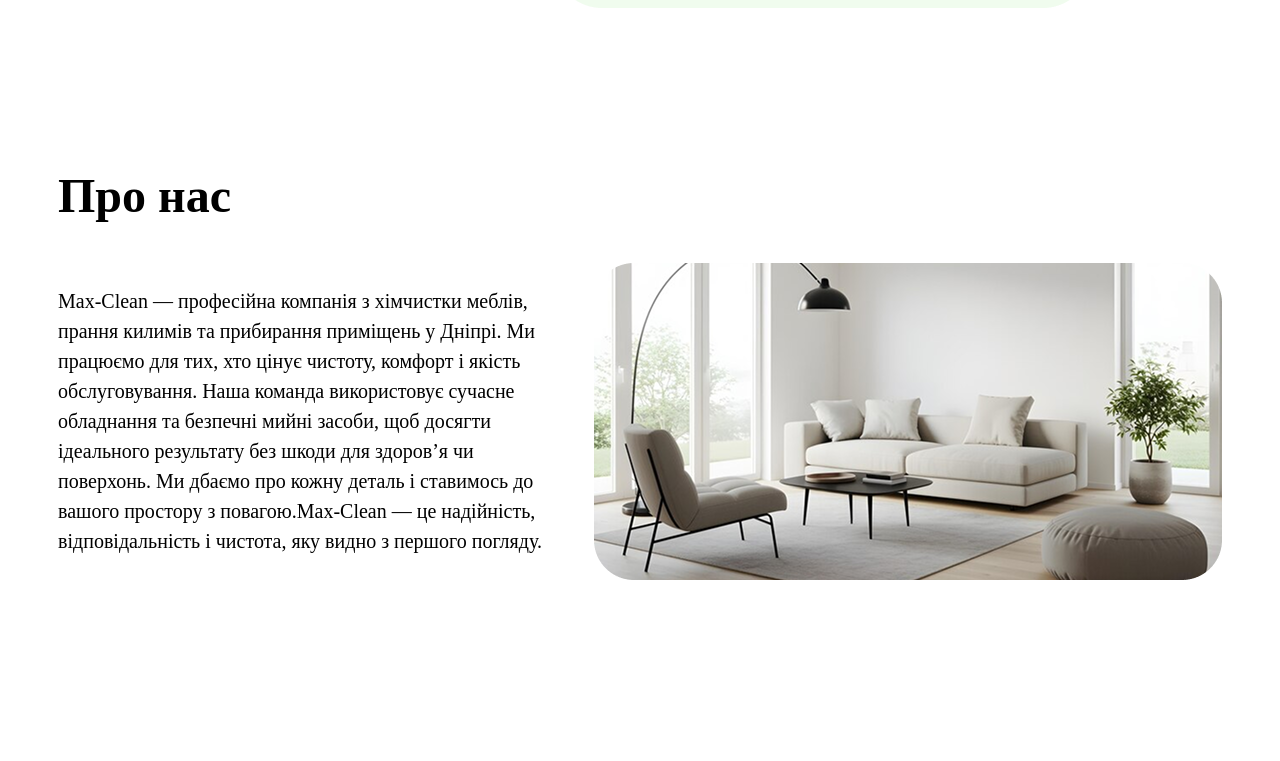
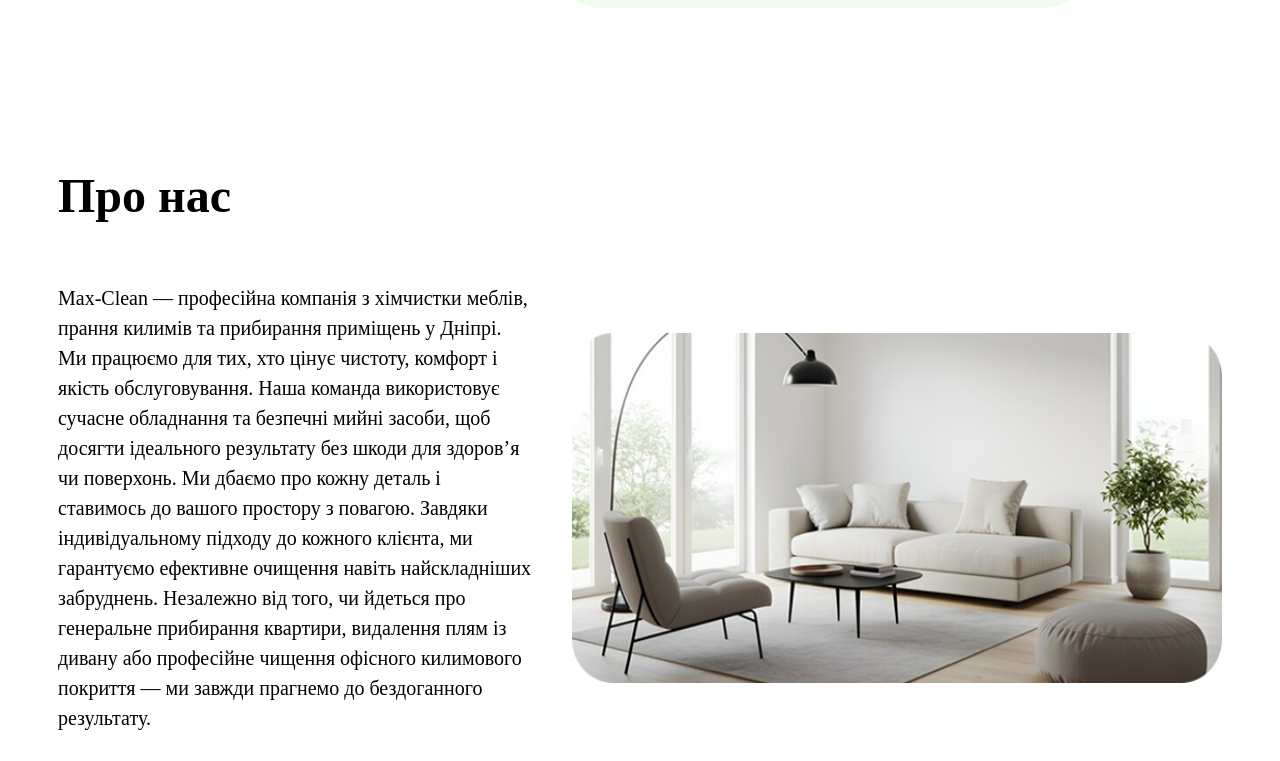
Before and after one commit to Igor-Konyaga/max-clean, a Next.js app: page /max-clean/ui/Home/ui/Home in a window 1280 px wide. Shown: the part 957-1718 px from the top of the page. Before the commit the page ends 1545 px from the top, so only its background shows below. Built offline with nearby package versions, Linux system fonts and the light colour scheme.

Commit message:
fix: update about us

```diff
--- a/src/widgets/ui/AboutUs/ui/AboutUs.module.scss
+++ b/src/widgets/ui/AboutUs/ui/AboutUs.module.scss
@@ -12,6 +12,8 @@
 		justify-content: space-between;
 
 		.text {
+			word-break: break-word;
+			white-space: normal;
 			line-height: 1.5;
 
 			.accent {
--- a/src/widgets/ui/AboutUs/ui/AboutUs.tsx
+++ b/src/widgets/ui/AboutUs/ui/AboutUs.tsx
@@ -21,11 +21,14 @@ const AboutUs: FC = () => {
             обслуговування. Наша команда використовує сучасне обладнання та
             безпечні мийні засоби, щоб досягти ідеального результату без шкоди
             для здоров’я чи поверхонь. Ми дбаємо про кожну деталь і ставимось до
-            вашого простору з повагою.
-            <span className={styles.accent}>Max-Clean</span> — це надійність,
-            відповідальність і чистота, яку видно з першого погляду.
+            вашого простору з повагою. Завдяки індивідуальному підходу до
+            кожного клієнта, ми гарантуємо ефективне очищення навіть
+            найскладніших забруднень. Незалежно від того, чи йдеться про
+            генеральне прибирання квартири, видалення плям із дивану або
+            професійне чищення офісного килимового покриття — ми завжди прагнемо
+            до бездоганного результату.
           </Text>
-          <Image src={aboutUs} alt="room" />
+          <Image width={650} height={350} src={aboutUs} alt="room" />
         </div>
       </Container>
     </section>
```
